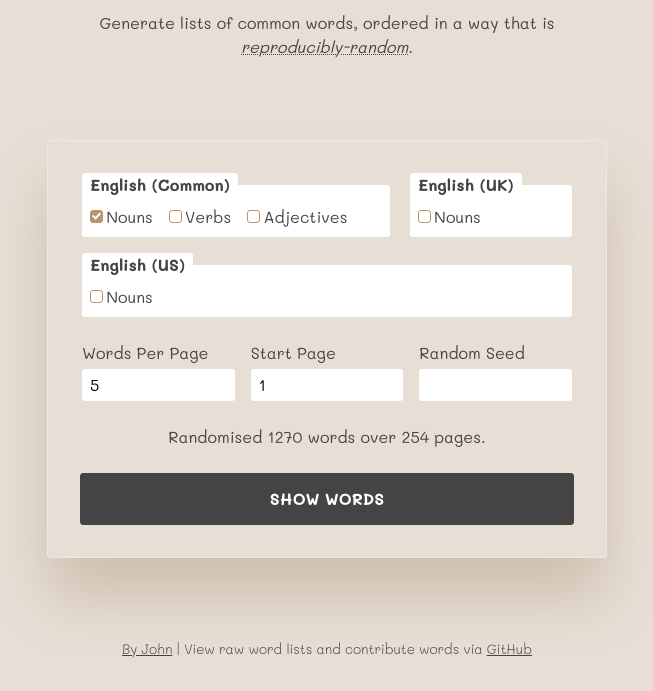
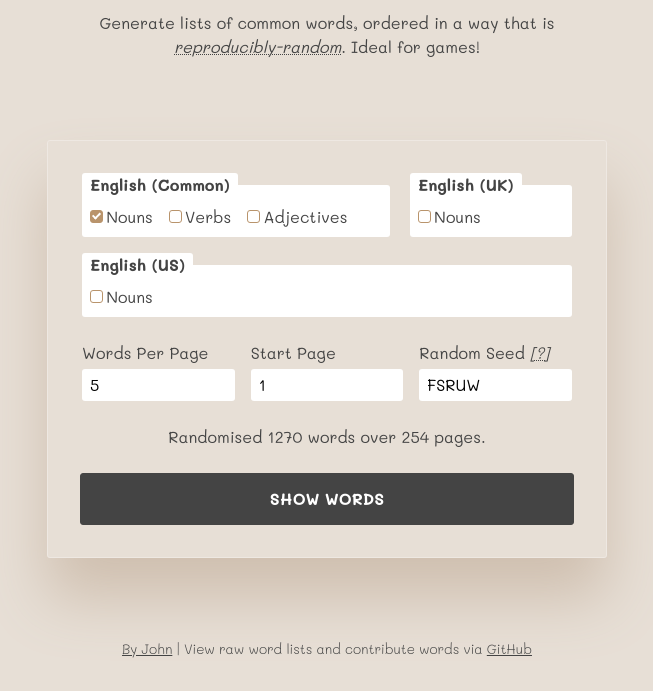
Before and after one commit to ByJohn/word-list, a website: page index.html in a window 1280 px wide. Shown: the part 109-800 px from the top of the page, without its empty margins (313-966 px from the left). Drawn offline with nearby package versions, Linux system fonts and the light colour scheme.

Commit message:
Set random seed on page load

```diff
--- a/index.html
+++ b/index.html
@@ -7,7 +7,7 @@
 	<meta name="viewport" content="width=device-width, initial-scale=1.0">
 	<title>Word List</title>
 
-	<meta name="description" content="A tool to get lists of common words, ordered in a reproducibly-random way."/>
+	<meta name="description" content="A tool to get lists of common words, ordered in a reproducibly-random way. Ideal for games!"/>
 	<meta name="theme-color" content="#e7dfd6">
 
 	<link rel="preconnect" href="https://fonts.googleapis.com">
@@ -37,7 +37,7 @@
 		<header>
 			<h1>Word List <a href="https://www.johnevans.uk/" target="_blank">By John</a></h1>
 			<h2>Please may I have a word&hellip;</h2>
-			<p class="intro">Generate lists of common words, ordered in a way that is <em title="The randomisation of the word order is deterministic. The same form inputs will produce the same output word order.">reproducibly-random</em>.</p>
+			<p class="intro">Generate lists of common words, ordered in a way that is <em title="The randomisation of the word order is deterministic. The same form inputs will produce the same output word order.">reproducibly-random</em>. Ideal for games!</p>
 		</header>
 
 		<main>
@@ -88,7 +88,7 @@
 					</label>
 
 					<label>
-						<span>Random Seed</span>
+						<span>Random Seed <em title="The same seed will randomise the list in the same way.">[?]</em></span>
 						<input type="text" name="seed" id="seed" value="">
 					</label>
 				</fieldset>
--- a/js/ui.js
+++ b/js/ui.js
@@ -22,6 +22,7 @@ let ui = {
 
 	init: function () {
 		this.setupEvents();
+		this.randomiseSeed();
 		this.refreshForm();
 	},
 	setupEvents: function () {
@@ -112,6 +113,10 @@ let ui = {
 		return this.$seed.value.trim().toUpperCase();
 	},
 
+	randomiseSeed: function () {
+		this.$seed.value = Math.random().toString(36).replace(/\d/g, '').substring(2, 7);
+	},
+
 	//List methods
 	openList: function () {
 		this.$wordList.classList.add('show');
```
